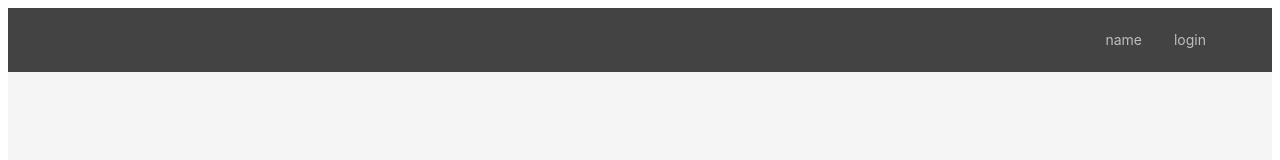
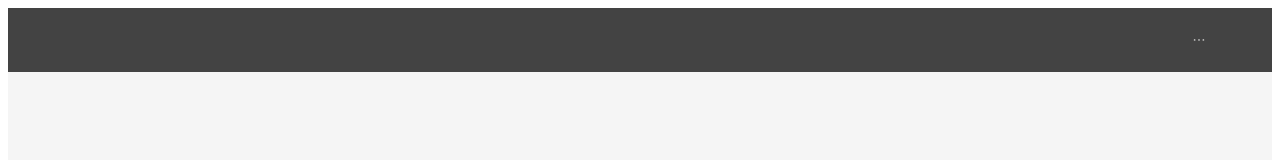
Before and after one commit to WEBCHIKinc/GuestCalendar, a React (Create React App) app: page /login in a window 1280 px wide. Shown: the top 160 px of the page. Built offline with nearby package versions, Linux system fonts and the light colour scheme.

Commit message:
logout action, login from form

```diff
--- a/src/components/LoginForm.tsx
+++ b/src/components/LoginForm.tsx
@@ -1,13 +1,16 @@
 import { Button, Checkbox, Form, Input } from "antd";
-import React, { FC } from "react";
+import React, { FC, useState } from "react";
 import { rules } from "../utils/rules";
 import { AuthActionCreators } from "../store/redusers/auth/action-creators";
-import { useTypedDispatch } from "../hooks/useTypedSelector";
+import { useTypedDispatch, useTypedSelector } from "../hooks/useTypedSelector";
 
 const LoginForm: FC = () => {
   const dispatch = useTypedDispatch();
+  const { error, isLoading } = useTypedSelector((state) => state.auth);
+  const [username, setUsername] = useState("");
+  const [password, setPassword] = useState("");
   const submit = () => {
-    dispatch(AuthActionCreators.login("user1", "123"));
+    dispatch(AuthActionCreators.login(username, password));
   };
 
   return (
@@ -19,12 +22,13 @@ const LoginForm: FC = () => {
       onFinish={submit}
       autoComplete="off"
     >
+      {error && <div style={{ color: "red" }}> {error} </div>}
       <Form.Item
         label="Username"
         name="username"
         rules={[rules.required("Please input your username!")]}
       >
-        <Input />
+        <Input value={username} onChange={(e) => setUsername(e.target.value)} />
       </Form.Item>
 
       <Form.Item
@@ -32,7 +36,10 @@ const LoginForm: FC = () => {
         name="password"
         rules={[rules.required("Please input your password!")]}
       >
-        <Input.Password />
+        <Input.Password
+          value={password}
+          onChange={(e) => setPassword(e.target.value)}
+        />
       </Form.Item>
 
       <Form.Item
@@ -44,7 +51,7 @@ const LoginForm: FC = () => {
       </Form.Item>
 
       <Form.Item wrapperCol={{ offset: 8, span: 16 }}>
-        <Button type="primary" htmlType="submit">
+        <Button type="primary" htmlType="submit" loading={isLoading}>
           Submit
         </Button>
       </Form.Item>
--- a/src/components/Navbar.tsx
+++ b/src/components/Navbar.tsx
@@ -2,34 +2,23 @@ import { Menu } from "antd";
 import { Row } from "antd/es/grid";
 import { Header } from "antd/es/layout/layout";
 import { MenuProps } from "antd/es/menu";
-import { useTypedSelector } from "../hooks/useTypedSelector";
+import { useTypedDispatch, useTypedSelector } from "../hooks/useTypedSelector";
+import { AuthActionCreators } from "../store/redusers/auth/action-creators";
 
 const Navbar = () => {
   const { isAuth } = useTypedSelector((state) => state.auth);
+  const { user } = useTypedSelector((state) => state.auth);
+  const dispatch = useTypedDispatch();
   const authItems: MenuProps["items"] = [
     {
-      label: "name",
-      key: "name",
+      label: "exit",
+      key: "exit",
       onClick: (e) => {
-        console.log("name");
-      },
-    },
-    {
-      label: "logout",
-      key: "logout",
-      onClick: (e) => {
-        console.log("logout");
+        dispatch(AuthActionCreators.logout());
       },
     },
   ];
   const guestItems: MenuProps["items"] = [
-    {
-      label: "name",
-      key: "name",
-      onClick: (e) => {
-        console.log("name");
-      },
-    },
     {
       label: "login",
       key: "login",
@@ -39,9 +28,12 @@ const Navbar = () => {
     },
   ];
 
-  return isAuth ? (
+  return (
     <Header style={{ color: "white", background: "#434343" }}>
       <Row justify={"end"}>
+        {isAuth ? (
+          <>
+            <div>{user.username}</div>
             <Menu
               style={{ background: "#434343" }}
               theme="dark"
@@ -49,11 +41,8 @@ const Navbar = () => {
               selectable={false}
               items={authItems}
             ></Menu>
-      </Row>
-    </Header>
+          </>
         ) : (
-    <Header style={{ color: "white", background: "#434343" }}>
-      <Row justify={"end"}>
           <Menu
             style={{ background: "#434343" }}
             theme="dark"
@@ -61,6 +50,7 @@ const Navbar = () => {
             selectable={false}
             items={guestItems}
           ></Menu>
+        )}
       </Row>
     </Header>
   );
--- a/src/pages/Login.tsx
+++ b/src/pages/Login.tsx
@@ -1,4 +1,4 @@
-import { Layout, Row } from "antd";
+import { Card, Layout, Row } from "antd";
 import { FC } from "react";
 import LoginForm from "../components/LoginForm";
 
@@ -6,7 +6,9 @@ const Login: FC = () => {
   return (
     <Layout>
       <Row justify={"center"} align={"middle"} className={"h100"}>
-        <LoginForm />
+        <Card>
+          <LoginForm />
+        </Card>
       </Row>
     </Layout>
   );
--- a/src/store/redusers/auth/action-creators.ts
+++ b/src/store/redusers/auth/action-creators.ts
@@ -48,5 +48,10 @@ export const AuthActionCreators = {
         dispatch(AuthActionCreators.setError("login error"));
       }
     },
-  logout: () => async (dispatch: AppDispatch) => {},
+  logout: () => async (dispatch: AppDispatch) => {
+    localStorage.removeItem("auth");
+    localStorage.removeItem("username");
+    dispatch(AuthActionCreators.setIsAuth(false));
+    dispatch(AuthActionCreators.setUser({} as IUser));
+  },
 };
```
Lines whose indentation alone changed are shown as unchanged.
